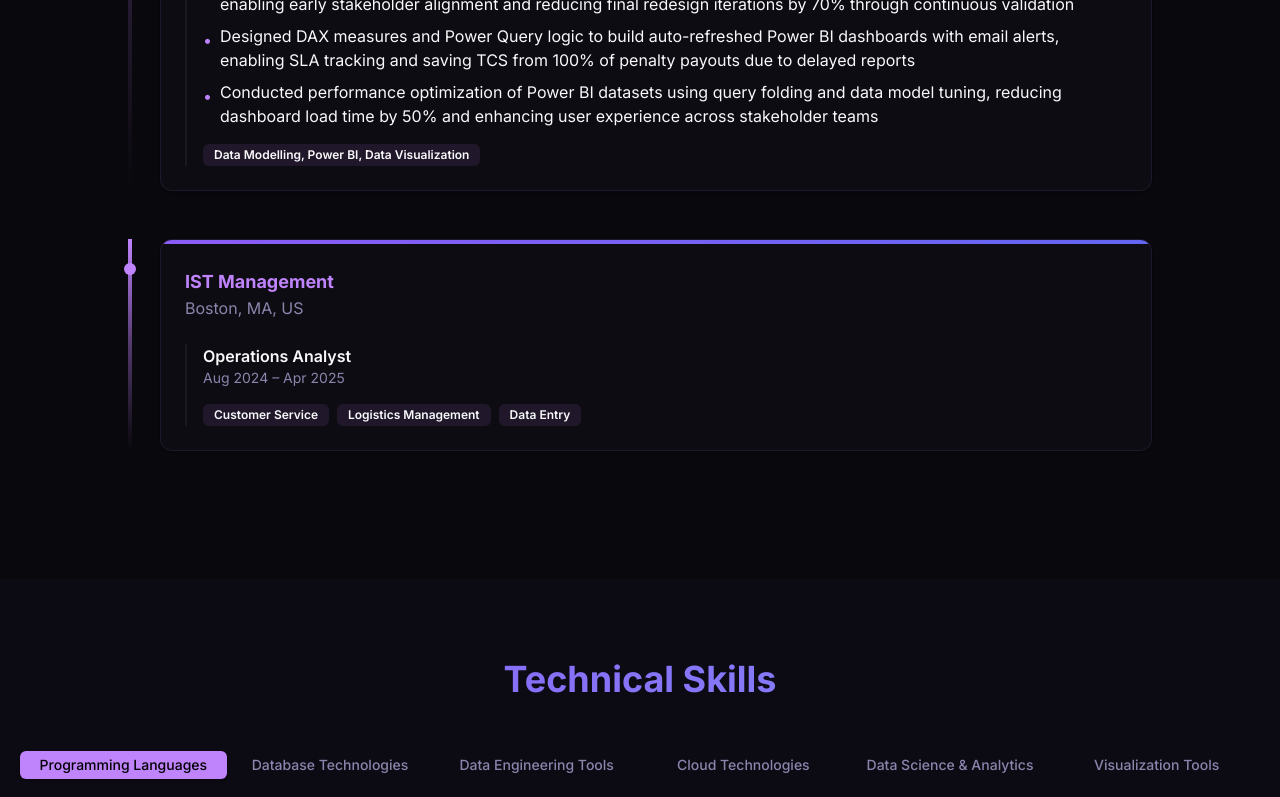
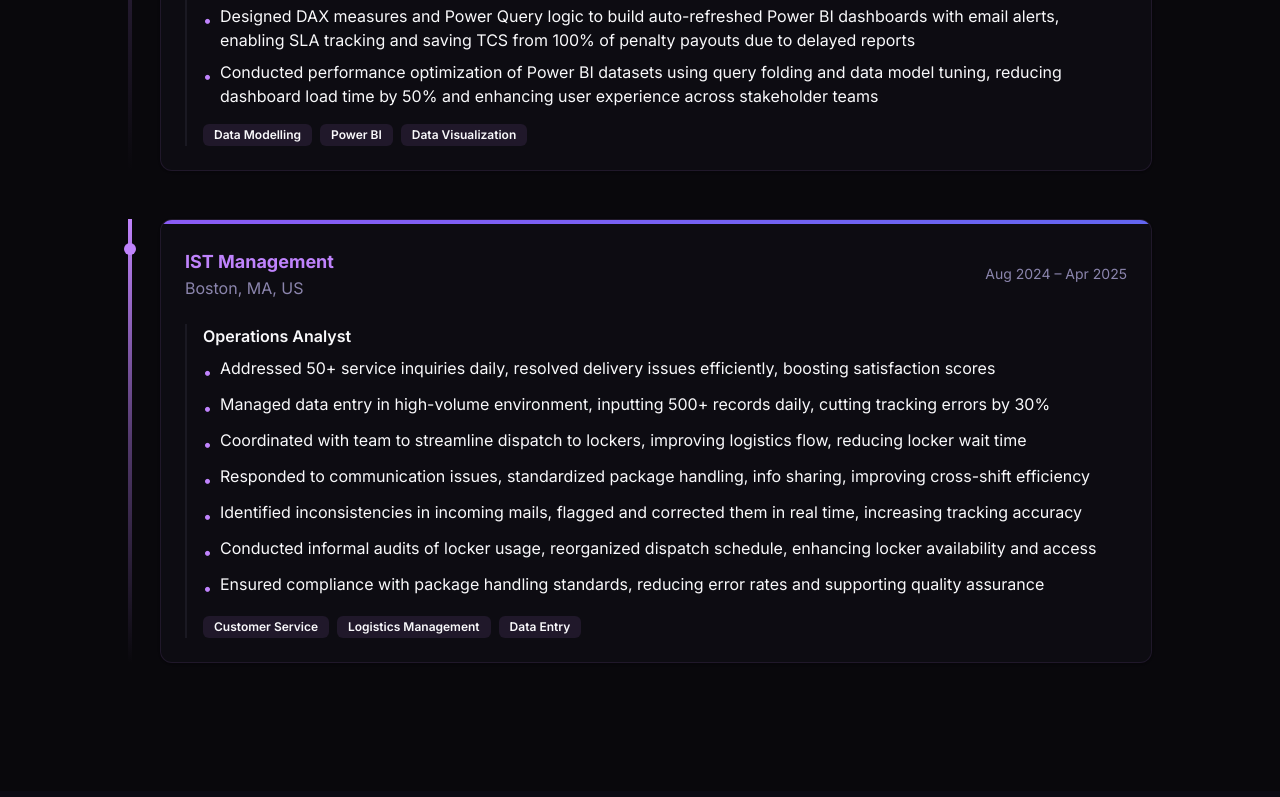
Before and after one commit to layashreeadepu/layashreewebsite, a Next.js app: page / in a window 1280 px wide. Shown: the part 2517-3314 px from the top of the page. Built offline with nearby package versions, Linux system fonts and the light colour scheme.

Commit message:
Changed the Years part under work ex

```diff
--- a/src/components/sections/experience-section.tsx
+++ b/src/components/sections/experience-section.tsx
@@ -35,6 +35,7 @@ interface ExperienceItem {
     skills: string[]
   }[]
 }
+
 const experiences: ExperienceItem[] = [
   {
     company: "Tata Consultancy Services",
@@ -57,14 +58,14 @@ interface ExperienceItem {
       },
       {
         title: "BI Developer",
-            period: "",
+        period: "Apr 2021 – Aug 2023", // put actual duration if different
         description: [
           "Collaborated with AMS teams to define 20+ KPIs and SLAs from ServiceNow ITSM data, laying the foundation for automated Power BI dashboards that tracked service trends and improved reporting turnaround time by 60%",
           "Developed mock Power BI dashboards based on business requirements and delivered them across sprint cycles, enabling early stakeholder alignment and reducing final redesign iterations by 70% through continuous validation",
           "Designed DAX measures and Power Query logic to build auto-refreshed Power BI dashboards with email alerts, enabling SLA tracking and saving TCS from 100% of penalty payouts due to delayed reports",
           "Conducted performance optimization of Power BI datasets using query folding and data model tuning, reducing dashboard load time by 50% and enhancing user experience across stakeholder teams"
         ],
-            skills: ["Data Modelling, Power BI, Data Visualization"]
+        skills: ["Data Modelling", "Power BI", "Data Visualization"]
       }
     ]
   },
@@ -75,49 +76,20 @@ interface ExperienceItem {
       {
         title: "Operations Analyst",
         period: "Aug 2024 – Apr 2025",
-            description: [/* description points */],
+        description: [
+          "Addressed 50+ service inquiries daily, resolved delivery issues efficiently, boosting satisfaction scores",
+          "Managed data entry in high-volume environment, inputting 500+ records daily, cutting tracking errors by 30%",
+          "Coordinated with team to streamline dispatch to lockers, improving logistics flow, reducing locker wait time",
+          "Responded to communication issues, standardized package handling, info sharing, improving cross-shift efficiency",
+          "Identified inconsistencies in incoming mails, flagged and corrected them in real time, increasing tracking accuracy",
+          "Conducted informal audits of locker usage, reorganized dispatch schedule, enhancing locker availability and access",
+          "Ensured compliance with package handling standards, reducing error rates and supporting quality assurance"
+        ],
         skills: ["Customer Service", "Logistics Management", "Data Entry"]
       }
     ]
   }
 ]
-
-
-// const experiences: ExperienceItem[] = [
-//   {
-//     title: "Tata Consultancy Services",
-//     company: "Data Engineer",
-//     location: "Mumbai, India",
-//     period: "Jan 2021 - Aug 2023",
-//     description: [
-//       "Wrote Python scripts using pandas and statsmodels to perform ETL on unstructured PDF data tables into schema-aligned CSV/XLSX formats, enabling seamless Talend ingestion and accelerating readiness by 90%",
-//       "Developed standardised ETL pipelines for 100+ tables with Talend for Change Data Capture (SCD Type 2) across schemas, achieving 80% reduction in job-building time while improving data lineage tracking",
-//       "Constructed scalable data pipelines for 600+ tables using Talend, implementing data validation checks while migrating diverse data sources including Oracle, MySQL, and JSON into Hive for unified business intelligence",
-//       "Built an automated Python and MySQL to Hive data migration solution that analysed 20+ weekly datasets, resulting in 75% decreased processing time and enabling real-time business intelligence reporting",
-//       "Optimized complex analytical SQL queries on Impala/Hive processing 100M+ daily records while managing end-to-end table operations, resulting in 35% increased operational efficiency and 45% faster data validation",
-//       "Spearheaded sprint planning with customers & stakeholders using analytical metrics and preliminary CRM mapping, boosting workflow efficiency by 40% and reducing project deliverables timeline",
-//       "Authored 30+ Data Dictionaries & SOPs with detailed metadata analysis, standardising data definitions across teams and mitigating interpretation errors by 25% across all development environments",
-//       "Received TCS 'Star of the Month' Award for leading a cross-functional data migration initiative and mentoring 8 junior analysts, improving delivery velocity by 30% and standardising onboarding practices"
-//     ],
-//     skills: ["Python", "ETL", "Talend", "SQL", "Hadoop", "Hive"]
-//   },
-//   {
-//     title: "Operations Analyst",
-//     company: "IST management",
-//     location: "Boston, MA, US",
-//     period: "Aug 2024 - Apr 2025",
-//     description: [
-//     "Addressed 50+ service inquiries daily, resolved delivery issues efficiently, boosting satisfaction scores",
-//     "Managed data entry in high-volume environment, inputting 500+ records daily, cutting tracking errors by 30%",
-//     "Coordinated with team to streamline dispatch to lockers, improving logistics flow, reducing locker wait time",
-//     "Responded to communication issues, standardized package handling, info sharing, improving cross-shift efficiency",
-//     "Identified inconsistencies in incoming mails, flagged and corrected them in real time, increasing tracking accuracy",
-//     "Conducted informal audits of locker usage, reorganized dispatch schedule, enhancing locker availability and access",
-//     "Ensured compliance with package handling standards, reducing error rates and supporting quality assurance"
-//     ],
-//     skills: [ "Customer Service","Data Entry","Logistics Management","Problem Resolution","Quality Assurance","Process Improvement","Communication Skills"]
-//   }
-// ]
 
 export function ExperienceSection() {
   const ref = useRef(null)
@@ -142,7 +114,6 @@ export function ExperienceSection() {
           animate={isInView ? "visible" : "hidden"}
           className="max-w-5xl mx-auto"
         >
-          {/* Single column layout */}
           {experiences.map((exp, index) => (
             <motion.div key={index} variants={itemVariants} className="mb-12 relative">
               {/* Timeline visuals */}
@@ -152,17 +123,25 @@ export function ExperienceSection() {
               <Card className="card-hover border-primary/10 overflow-hidden ml-8">
                 <div className="h-1 w-full bg-gradient-to-r from-violet-500 to-indigo-500"></div>
                 <CardContent className="p-6">
-                <div className="flex justify-between flex-wrap mb-2">
+                  <div className="mb-4">
+                    <div className="flex flex-wrap justify-between items-center">
                       <div>
                         <h4 className="text-lg font-bold text-primary">{exp.company}</h4>
                         <p className="text-muted-foreground">{exp.location}</p>
+                      </div>
+                      <p className="text-sm text-muted-foreground">
+                        {(() => {
+                          const start = exp.roles.find(r => r.period.includes("–"))?.period.split("–")[0].trim()
+                          const end = [...exp.roles].reverse().find(r => r.period.includes("–"))?.period.split("–")[1].trim()
+                          return start && end ? `${start} – ${end}` : ""
+                        })()}
+                      </p>
                     </div>
                   </div>
 
                   {exp.roles.map((role, idx) => (
                     <div key={idx} className="mt-6 pl-4 border-l-2 border-muted-foreground/10">
-                    <h3 className="text-base font-semibold">{role.title}</h3>
-                    <p className="text-sm text-muted-foreground mb-2">{role.period}</p>
+                      <h3 className="text-base font-semibold mb-2">{role.title}</h3>
                       <ul className="space-y-2">
                         {role.description.map((item, i) => (
                           <li key={i} className="flex items-start">
@@ -182,7 +161,6 @@ export function ExperienceSection() {
               </Card>
             </motion.div>
           ))}
-
         </motion.div>
       </div>
     </section>
```
Lines whose indentation alone changed are shown as unchanged.
